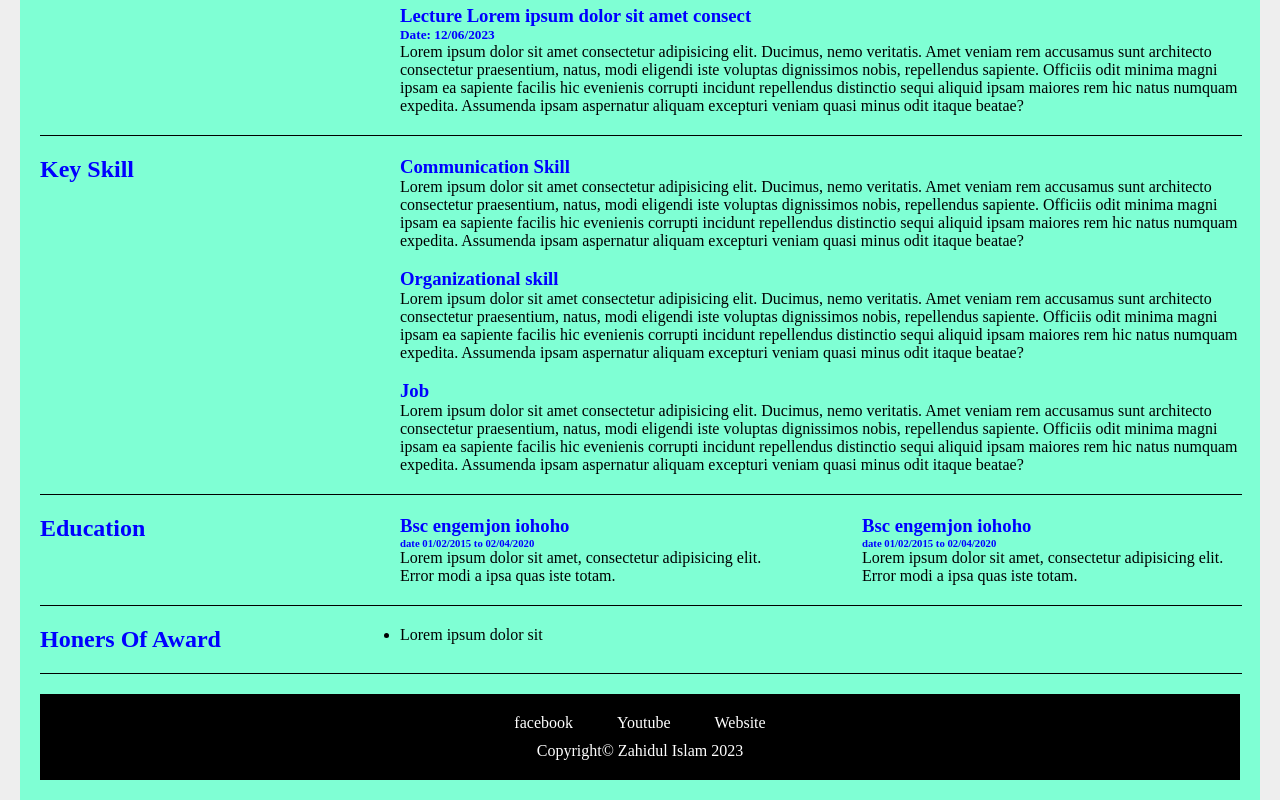
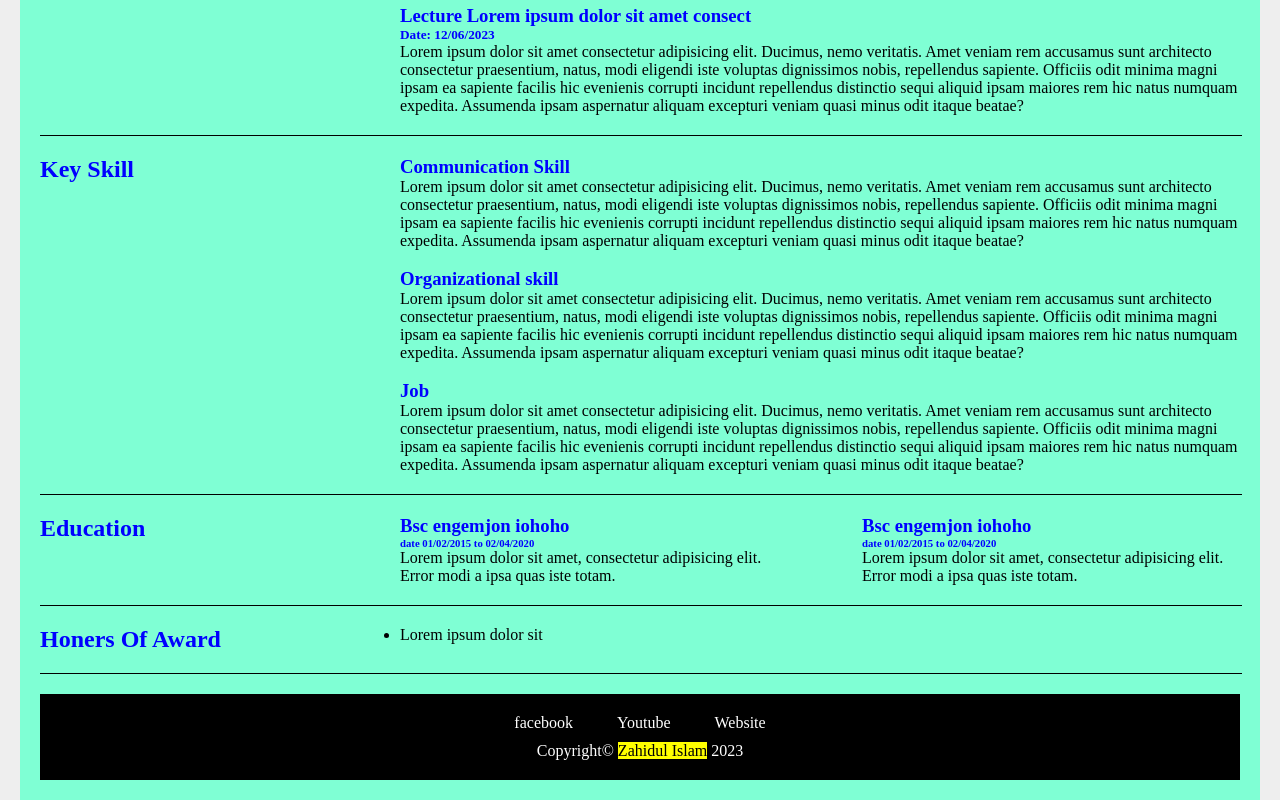
Before and after one commit to Git-Zahidul-Islam/CV-Project, a plain HTML site: page index.html in a window 1280 px wide. Shown: the part 533-1333 px from the top of the page. Drawn offline with Linux system fonts and the light colour scheme.

Commit message:
Update index.html

```diff
--- a/index.html
+++ b/index.html
@@ -177,7 +177,7 @@
       <a href="#">facebook</a>
       <a href="#">Youtube</a>
       <a href="#">Website</a>
-      <p>Copyright&copy; Zahidul Islam 2023</p>
+      <p>Copyright&copy; <mark>Zahidul Islam</mark> 2023</p>
    </footer>
 <!--footer end-->
 </div>
```
